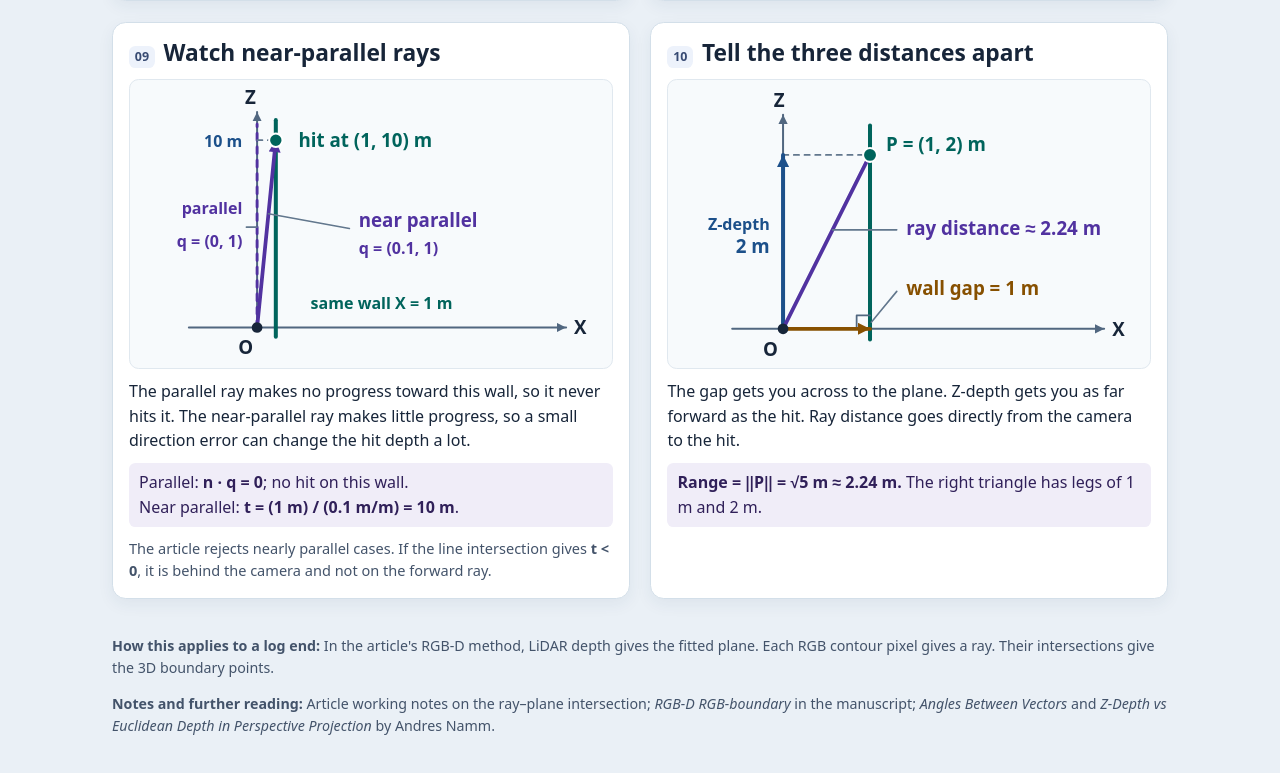
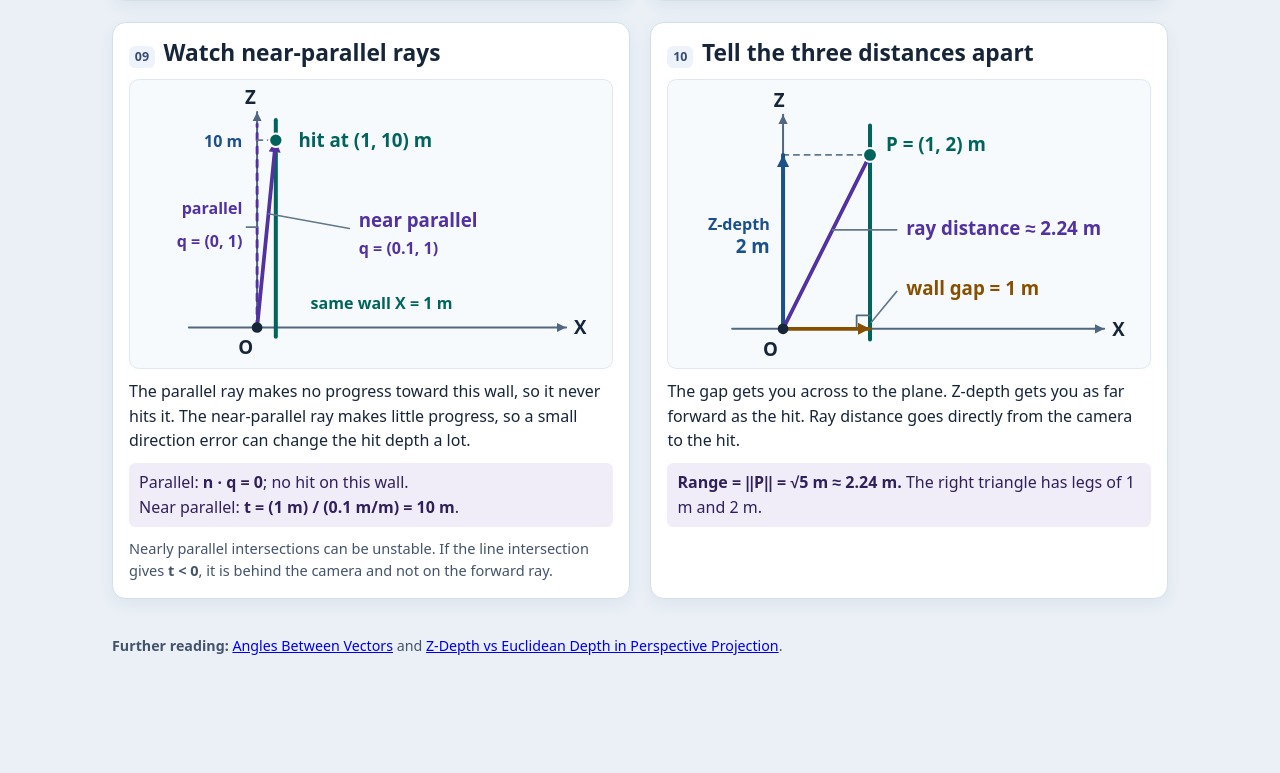
Before and after one commit to AndresNamm/blogg, a website: page posts/html/ray-plane-ten-visualizations.html in a window 1280 px wide. Shown: the part 2993-3766 px from the top of the page. After the commit the page ends 3704 px from the top, so only its background shows below. Drawn offline with Linux system fonts and the light colour scheme.

Commit message:
Remove article references from geometry visualization
Co-authored-by: Copilot <223556219+Copilot@users.noreply.github.com>

```diff
--- a/posts/html/ray-plane-ten-visualizations.html
+++ b/posts/html/ray-plane-ten-visualizations.html
@@ -300,7 +300,7 @@
       </svg>
       <p>The parallel ray makes no progress toward this wall, so it never hits it. The near-parallel ray makes little progress, so a small direction error can change the hit depth a lot.</p>
       <p class="eq"><span>Parallel: <b>n · q = 0</b>; no hit on this wall.</span><span>Near parallel: <b>t = (1 m) / (0.1 m/m) = 10 m</b>.</span></p>
-      <p class="meta">The article rejects nearly parallel cases. If the line intersection gives <b>t &lt; 0</b>, it is behind the camera and not on the forward ray.</p>
+      <p class="meta">Nearly parallel intersections can be unstable. If the line intersection gives <b>t &lt; 0</b>, it is behind the camera and not on the forward ray.</p>
     </article>
     <article>
       <h2><span class="num">10</span> Tell the three distances apart</h2>
@@ -331,8 +331,7 @@
     </article>
   </div>
   <footer>
-    <p><strong>How this applies to a log end:</strong> In the article's RGB-D method, LiDAR depth gives the fitted plane. Each RGB contour pixel gives a ray. Their intersections give the 3D boundary points.</p>
-    <p><strong>Notes and further reading:</strong> Article working notes on the ray–plane intersection; <cite>RGB-D RGB-boundary</cite> in the manuscript; <cite>Angles Between Vectors</cite> and <cite>Z-Depth vs Euclidean Depth in Perspective Projection</cite> by Andres Namm.</p>
+    <p><strong>Further reading:</strong> <a href="../angle.html">Angles Between Vectors</a> and <a href="../z_depth_vs_euclidean_depth.html">Z-Depth vs Euclidean Depth in Perspective Projection</a>.</p>
   </footer>
 </main>
 </body>
```
